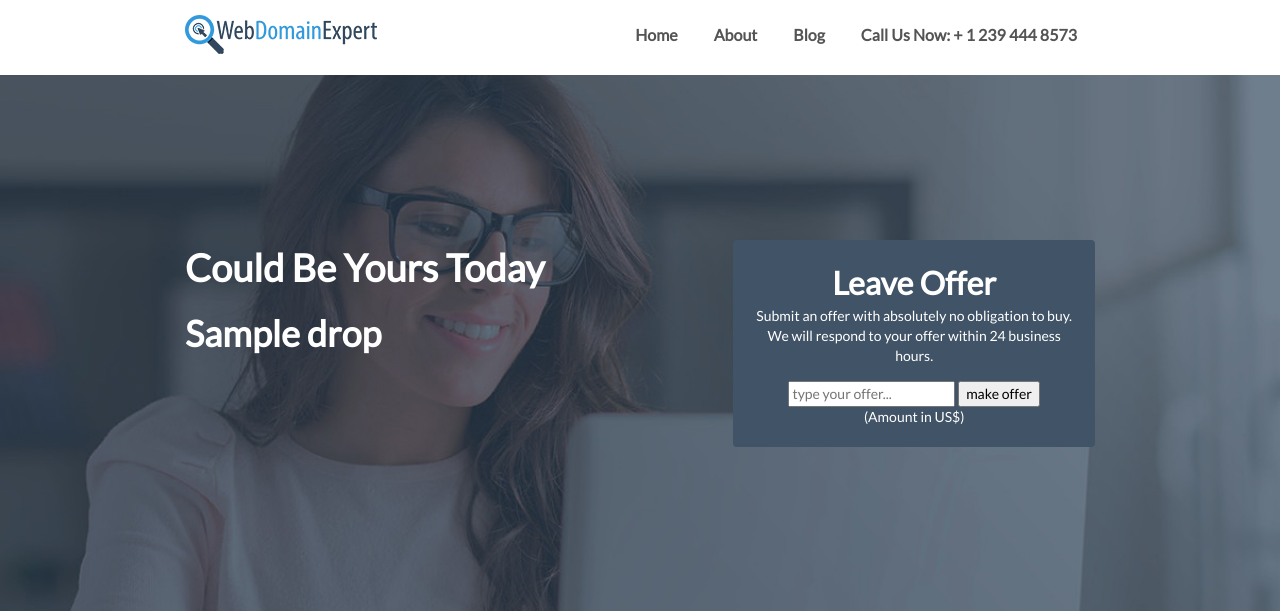
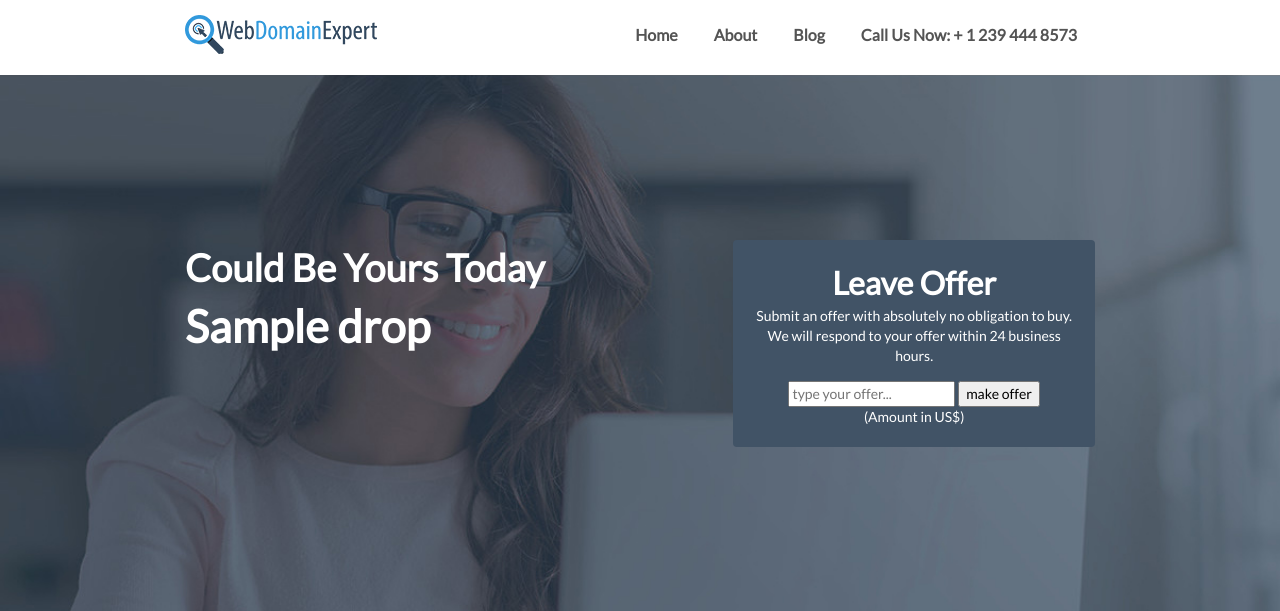
Before and after one commit to markovuckovic992/domainsell, a Django app: template templates/index.html in a window 1280 px wide. Shown: the top 611 px of the page. Run offline with Django 3.2, Linux system fonts and the light colour scheme; the template is opened without the code that fills it: most values are stand-ins (such as "Sample title", 1, 10 or a date in 2020); some libraries are stand-ins or nearby versions.

Commit message:
Signed-off-by: markovuckovic992 <markovuckovic992@yahoo.com>

```diff
--- a/static/css/style.css
+++ b/static/css/style.css
@@ -112,7 +112,7 @@
 .banner_text1
 {
 	font-family: 'LatoRegular';
-	font-size: 40px;
+	font-size: 45px;
 	color: #FFF;
 }
 .copyright
--- a/templates/index.html
+++ b/templates/index.html
@@ -67,7 +67,7 @@
                 	Could Be Yours Today
                 </div>
                 <div class="banner_text1">
-					<h1><b>{{ drop }}</b><h1>
+					<b>{{ drop }}</b>
                 </div>
             </div>
             <div class="col-sm-5">
```
